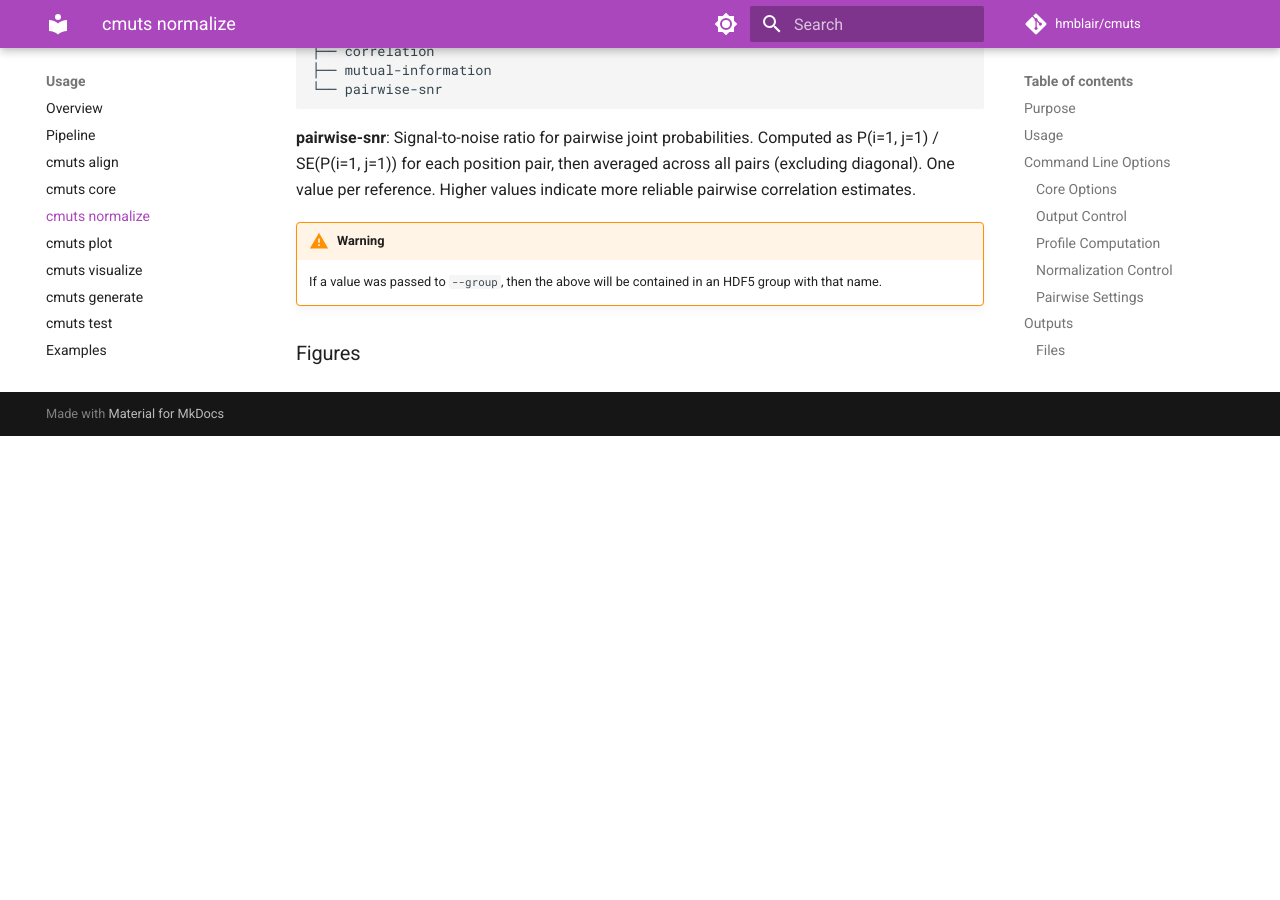
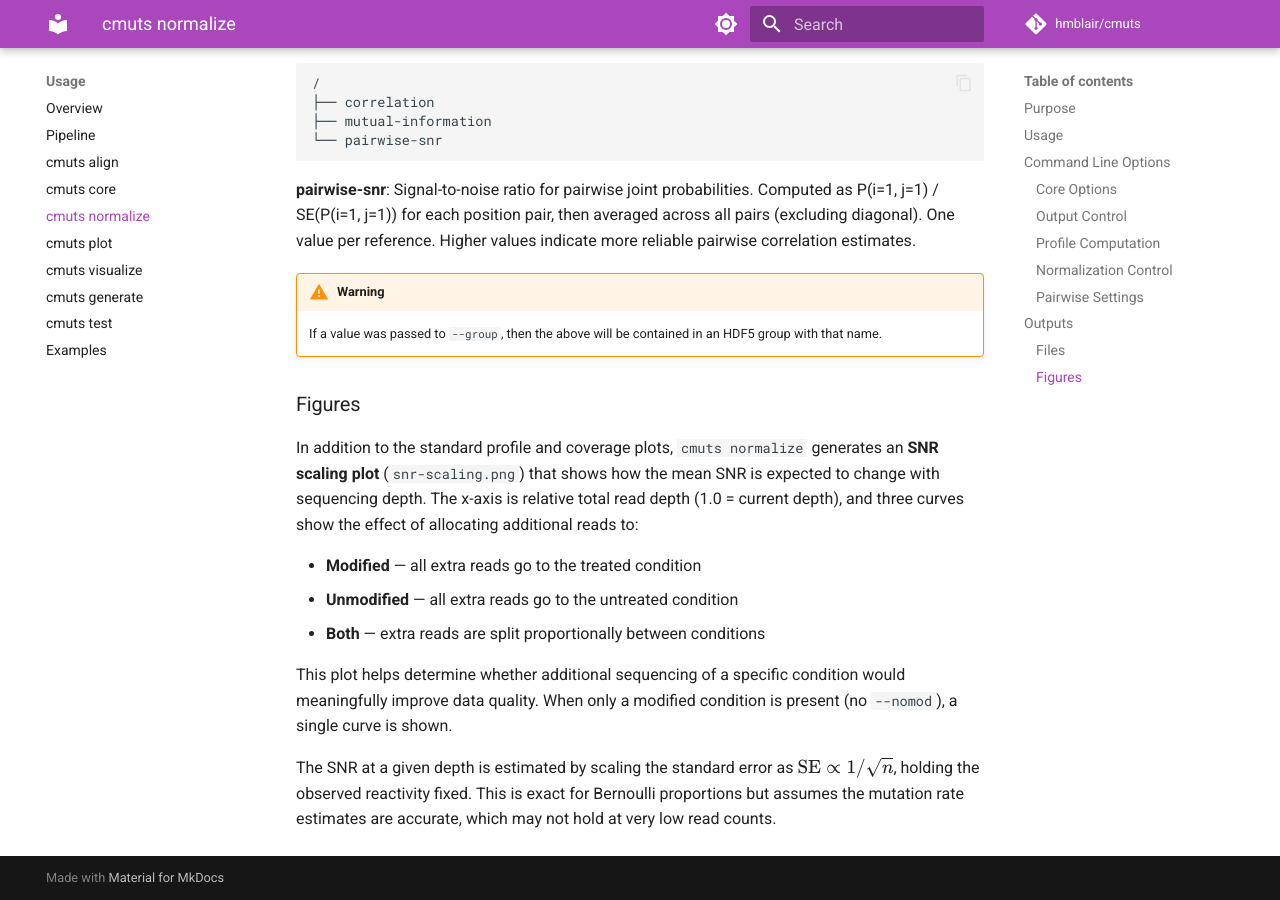
Before and after one commit to hmblair/cmuts, an MkDocs documentation site: the page built from docs/usage/cmuts-normalize.md, in a window 1280 px wide and 900 px high, scrolled down 2913 px. Built offline with MkDocs 1.6.1 and Material for MkDocs 9.7.7, drawn with Linux system fonts in a browser that asks for light colours; comment, search, counter and statistics services are not loaded; before the commit the page ends 3349 px from its top, so only the background shows below that; some of the changed text lies outside the part shown.

Commit message:
Update normalize docs for signed SNR and scaling plot
Document the signed SNR computation and the new SNR scaling plot that
shows expected SNR as a function of read depth allocation across
modified and unmodified conditions.

```diff
--- a/docs/usage/cmuts-normalize.md
+++ b/docs/usage/cmuts-normalize.md
@@ -92,7 +92,7 @@
 
 **roi-mask** (Region Of Interest): A boolean array indicating the region of the RNA which is of structural importance (i.e. all but the flanking sequences and low-coverage regions).
 
-**SNR** (Signal-To-Noise): An estimate of the average SNR per nucleotide, based on the computed error, one for each reference.
+**SNR** (Signal-To-Noise): The mean signed signal-to-noise ratio across all nucleotide positions, computed as reactivity / error for each position and averaged. Signed (not absolute) values are used so that noise-only positions contribute zero in expectation, avoiding positive bias. One value per reference.
 
 **error**: The standard error of the mean at each nucleotide.
 
@@ -119,3 +119,13 @@
     If a value was passed to `--group`, then the above will be contained in an HDF5 group with that name.
 
 ### Figures
+
+In addition to the standard profile and coverage plots, `cmuts normalize` generates an **SNR scaling plot** (`snr-scaling.png`) that shows how the mean SNR is expected to change with sequencing depth. The x-axis is relative total read depth (1.0 = current depth), and three curves show the effect of allocating additional reads to:
+
+- **Modified** — all extra reads go to the treated condition
+- **Unmodified** — all extra reads go to the untreated condition
+- **Both** — extra reads are split proportionally between conditions
+
+This plot helps determine whether additional sequencing of a specific condition would meaningfully improve data quality. When only a modified condition is present (no `--nomod`), a single curve is shown.
+
+The SNR at a given depth is estimated by scaling the standard error as $\text{SE} \propto 1/\sqrt{n}$, holding the observed reactivity fixed. This is exact for Bernoulli proportions but assumes the mutation rate estimates are accurate, which may not hold at very low read counts.
```
